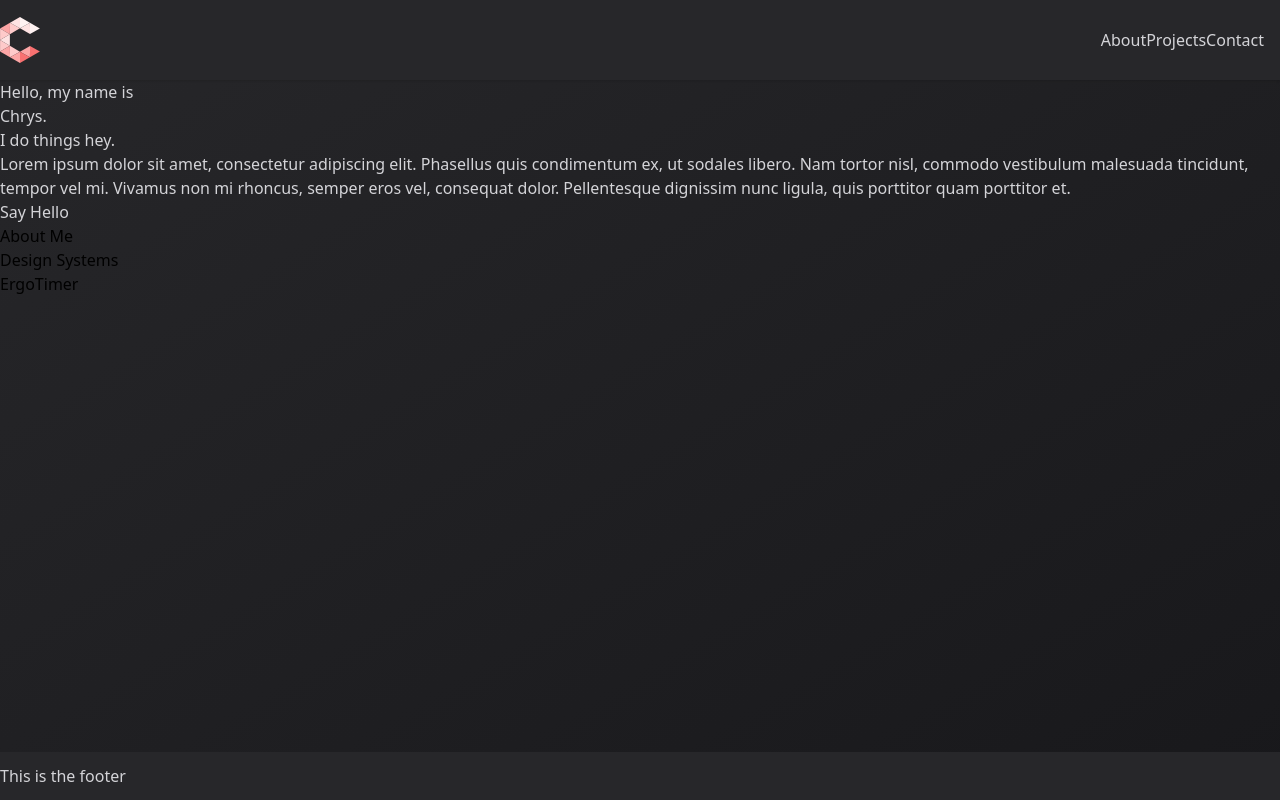
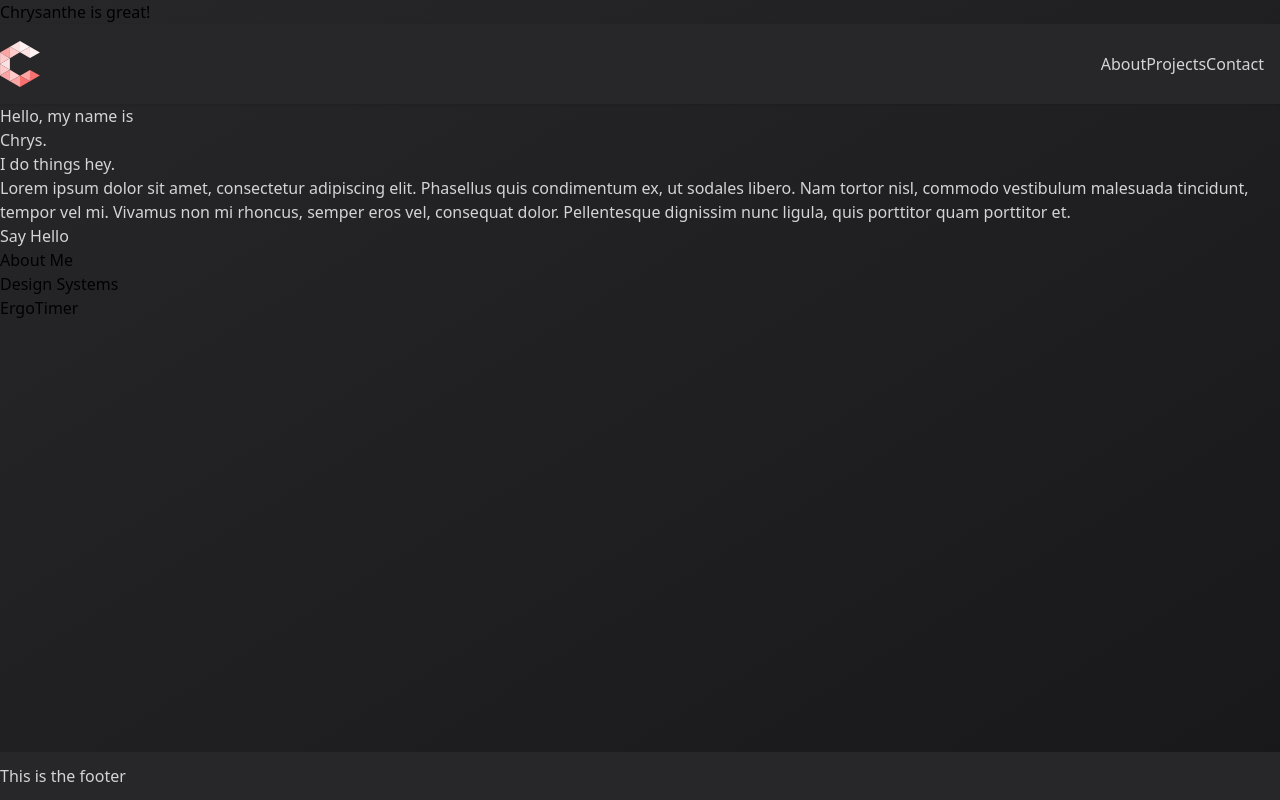
Before and after one commit to Chrys-Nicolaides/portfolio, a React (Create React App) app: page / in a window 1280 px wide. Built offline with nearby package versions, Linux system fonts and the light colour scheme.

Commit message:
Working-files working

```diff
--- a/src/App.js
+++ b/src/App.js
@@ -10,6 +10,7 @@ import { Element } from "react-scroll";
 function App() {
   return (
     <div className="App bg-gradient-to-br from-gray-800 to-gray-900 h-screen">
+      <h1>Chrysanthe is great!</h1>
       <Navbar />
       <Element name="LandingPage">
         <LandingPage />
```
